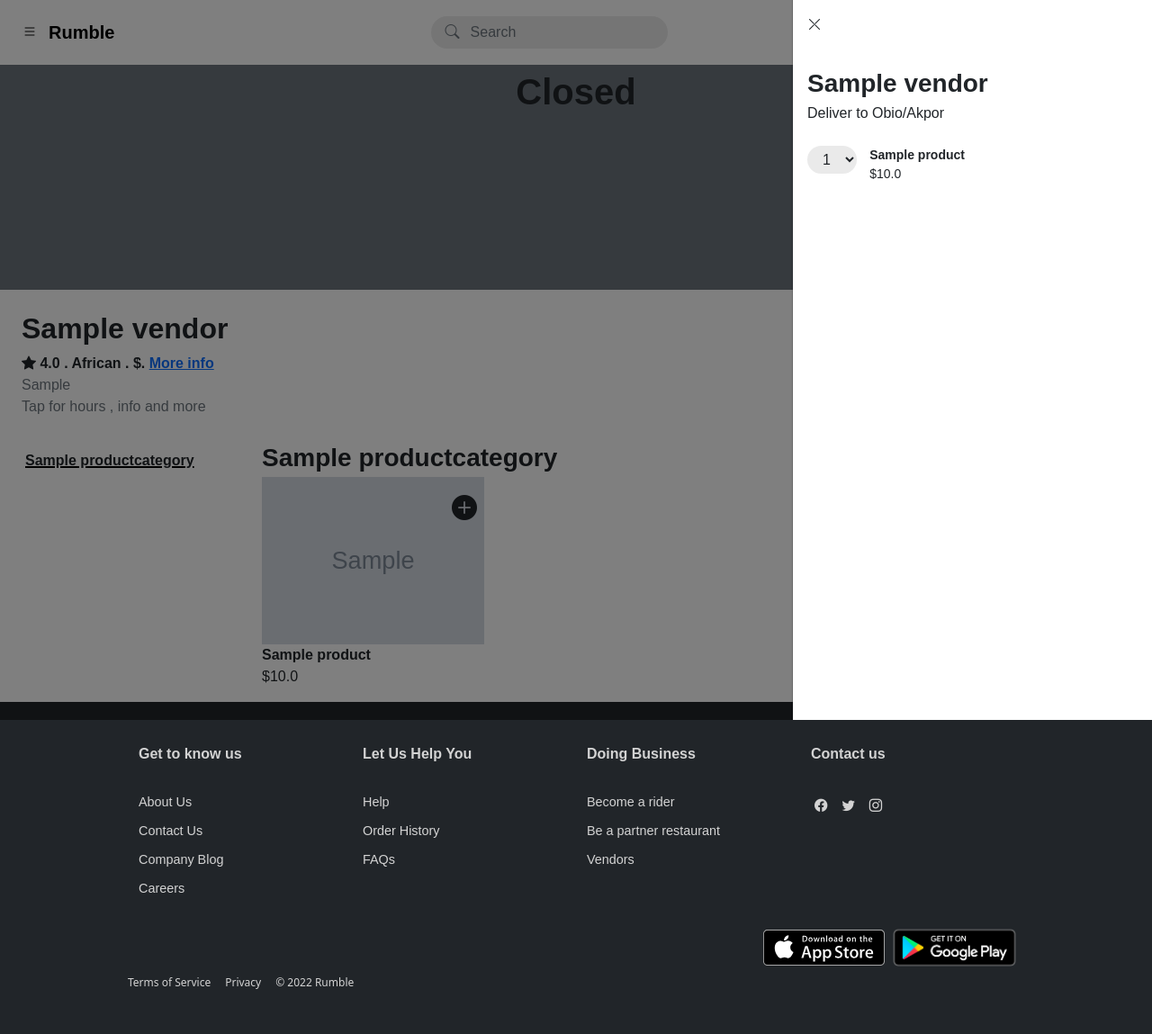
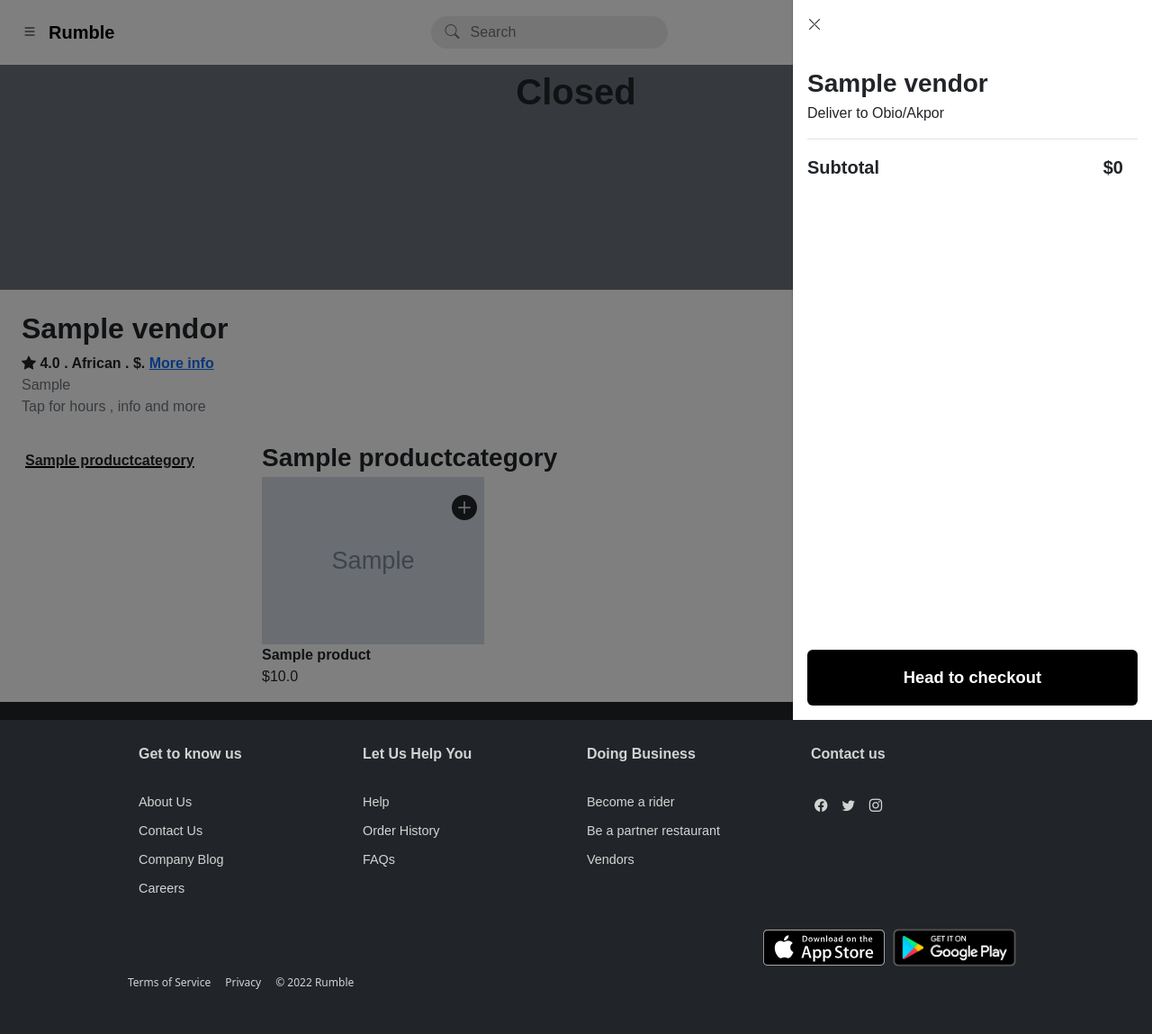
Before and after one commit to Armadillidiid/food-delivery-ecommerce, a Django app: a page that uses mysite/templates/store.html in a window 1280 px wide, after a click on "Cart". Shown: the whole page at 90% size. Run offline with Django 4.2, Linux system fonts and the light colour scheme; a user stored in the database is signed in; tables that the repository leaves empty hold one stand-in row (values such as "Sample post"); grey boxes marked "Sample" are stand-in pictures; some libraries are stand-ins or nearby versions; some web fonts are replaced.

Commit message:
Finish cart front end deisgn

```diff
--- a/mysite/models.py
+++ b/mysite/models.py
@@ -13,6 +13,7 @@ from phonenumber_field.modelfields import PhoneNumberField
 from django.contrib.auth.models import AbstractUser
 from django.core.validators import MaxValueValidator, MinValueValidator
 from PIL import Image
+from sqlalchemy import null
 
 # Create your models here.
 
@@ -111,11 +112,41 @@ class Product(models.Model):
                 img.save(self.image.path)
 
 
+class ShippingAddress(models.Model):
+    customer = models.ForeignKey(User, on_delete=models.SET_NULL, null=True, blank=True)
+    # order = models.ForeignKey(Order, on_delete=models.SET_NULL, null=True, blank=True)
+    address = models.CharField(max_length=200)
+    city = models.CharField(max_length=200)
+    state = models.CharField(max_length=200)
+    address = models.CharField(max_length=200)
+    number = PhoneNumberField()
+    date_added = models.DateField(auto_now_add=True)
+
+
 class Order(models.Model):
     customer = models.ForeignKey(User, on_delete=models.SET_NULL, null=True, blank=True)
+    vendor = models.ForeignKey(Vendor, on_delete=models.SET_NULL, null=True, blank=True)
+    shipping_address = models.ForeignKey(ShippingAddress , on_delete=models.SET_NULL, null=True, blank=True)
     date_order = models.DateField(auto_now_add=True)
     is_complete = models.BooleanField(default=False)
     transaction_id = models.CharField(max_length=100)
+
+    @property
+    def get_cart_price(self):
+        items = self.orderitem_set.all()
+        total = 0
+        for item in items:
+            total += item.product.price * item.quantity
+        return total
+
+    @property
+    def get_cart_quantity(self):
+        items = self.orderitem_set.all()
+        total = 0
+        for item in items:
+            total += item.quantity
+        return total
+
 
     def __str__(self):
         return str(self.id)
@@ -127,18 +158,6 @@ class OrderItem(models.Model):
 
     def __str__(self):
         return self.product.name
-
-
-class ShippingAddress(models.Model):
-    customer = models.ForeignKey(User, on_delete=models.SET_NULL, null=True, blank=True)
-    order = models.ForeignKey(Order, on_delete=models.SET_NULL, null=True, blank=True)
-    address = models.CharField(max_length=200)
-    city = models.CharField(max_length=200)
-    state = models.CharField(max_length=200)
-    address = models.CharField(max_length=200)
-    number = PhoneNumberField()
-    date_added = models.DateField(auto_now_add=True)
-
 
 
 
--- a/mysite/static/css/styles.css
+++ b/mysite/static/css/styles.css
@@ -239,7 +239,8 @@ ul li {
 }
 
 .sidenav {
-
+  /* does nothing */
+  color: black;
 }
 
 #productImageContainer {
@@ -270,6 +271,15 @@ ul li {
 
 }
 
+.image-cart {
+  height: 75px;
+  width: 75px;
+}
+
+.custom-border-cart {
+
+  border-top: 1px solid #E2E2E2;
+}
 
 
 /* .custom-link {
--- a/mysite/templates/partials/navbar-app.html
+++ b/mysite/templates/partials/navbar-app.html
@@ -87,17 +87,19 @@
                             <i class="bi bi-x-lg"></i>
                         </button>
                     </div>
-                    <div class="offcanvas-body">
+                    <div class="offcanvas-body d-flex flex-column justify-content-between">
+                        <div>
                             <div class="row">
                                 <span class="fs-3 fw-bold">{{ vendor.name }}</span>
                             </div>
                             <div class="row">
-                            <span class="fs-6">Deliver to Obio/Akpor</span>
+                                <span class="fs-6 mb-3">Deliver to Obio/Akpor</span>
                             </div>
-                        {% for product in products %}
-                        <div class="row my-4">
+                            {% for item in items %}
+                            <div class="row py-3 custom-border-cart">
                                 <div class="col-2">
                                     <select name="quantity" id="" class="btn btn-cart rounded-pill border-0 ">
+                                        <option value="{{ item.quantity }}">{{ item.quantity }}</option>
                                         {% for i in iterator %}
                                         <option value="{{ i }}">{{ i }}</option>
                                         {% endfor %}
@@ -105,17 +107,31 @@
                                 </div>
                                 <div class="col-6 ps-3">
                                     <div class="row">
-                                    <span class="fs-7 fw-bold">{{ product.name }}</span>
+                                        <span class="fs-7 fw-bold">{{ item.product.name }}</span>
                                     </div>
                                     <div class="row">
-                                    <span class="fs-7">${{ product.price }}</span>
+                                        <span class="fs-7">${{ item.product.price }}</span>
                                     </div>
                                 </div>
                                 <div class="col-4">
-
+                                    <img class="image-cart" src="{{ item.product.imageURL }}" alt="">
                                 </div>
                             </div>
                             {% endfor %}
+                            <div class="pe-3 d-flex justify-content-between py-3 custom-border-cart fw-bold fs-5">
+                                <span>Subtotal</span>
+                                <span>${{ order.get_cart_price }}</span>
+                            </div>
+                        </div>
+                        <div class="d-grid gap-2">
+                            {% if vendor.name %}
+                            <a href="{% url 'checkout' vendor.name %}" class="p-0 offcanvas-link">
+                                <button
+                                    class="btn col-12 bg-black text-white p-3 text-center fw-bold offcanvas-btn-custom offcanvas-font"
+                                    type="button">Head to checkout</button>
+                            </a>
+                            {% endif %}
+                        </div>
                     </div>
                 </div>
 
--- a/mysite/templates/store.html
+++ b/mysite/templates/store.html
@@ -11,8 +11,7 @@ Store Page | Rumble
     <div class="d-flex justify-content-center align-items-center text-center">
     {% for open_hour in open_hours %}
         {% if open_hour.weekday == current_day %}
-            {{ current_day }}{{ open_hour.weekday }}
-            {% if not current_time > open_time and not current_time < close_time%}
+            {% if not current_time > open_time and current_time < close_time %}
                 <span class="fs-1 fw-bold">Closed</span>
             {% endif %}
         {% endif %}
--- a/mysite/views.py
+++ b/mysite/views.py
@@ -3,7 +3,7 @@ from django.shortcuts import render, HttpResponse, HttpResponseRedirect, redirec
 from django.contrib import messages
 from django.contrib.messages import get_messages
 from django.contrib.auth import authenticate, login, logout
-from .forms import MyUserCreationForm
+from .forms import MyUserCreationForm, ShippingAddressForm
 from .models import *
 from django.contrib.auth.hashers import check_password, make_password
 from django.contrib.auth.decorators import login_required
@@ -102,15 +102,20 @@ def register(request):
 
 
 def store(request,  name):
+    customer = request.user
     vendor = Vendor.objects.get(name=name)
     products = Product.objects.filter(vendor=vendor.id)
     categories = ProductCategory.objects.filter(vendor=vendor.id)
     open_hours = OpenHour.objects.filter(vendor=vendor.id)
+    order, created = Order.objects.get_or_create(customer=customer, vendor=vendor, is_complete=False)
+    items = order.orderitem_set.all()
+
     # Get current date and time
     e = datetime.datetime.now()
     current_day =  e.strftime("%a")
     current_time = e.strftime("%H:%M:%S")
 
+    # Check if store is open
     is_open = False
     for open_hour in open_hours:
         if current_day == open_hour.weekday:
@@ -125,12 +130,45 @@ def store(request,  name):
         'current_day': current_day,
         'current_time': current_time,
         'is_open': is_open,
+        'order': order,
+        'items': items,
         'iterator': range(1,26)
         }
-
 
     return render(request, 'store.html', context)
 
 
+def checkout(request, name):
+    if request.method == 'POST':
+        pass
+
+    form = ShippingAddressForm()
+    context = {
+        'details': get_details(request, name),
+        'form': form
+    }
+    return render(request, 'checkout.html', context)
+
+
+def get_details(request, name):
+    customer = request.user
+    vendor = Vendor.objects.get(name=name)
+    products = Product.objects.filter(vendor=vendor.id)
+    categories = ProductCategory.objects.filter(vendor=vendor.id)
+    open_hours = OpenHour.objects.filter(vendor=vendor.id)
+    order, created = Order.objects.get_or_create(customer=customer, vendor=vendor, is_complete=False)
+    items = order.orderitem_set.all()
+
+    context = {
+        'vendor': vendor,
+        'products': products,
+        'categories': categories,
+        'open_hours': open_hours,
+        'order': order,
+        'items': items,
+        }
+
+    return context
+
 def details(request, id):
     return HttpResponse(f"Testing {id}")
--- a/setup/urls.py
+++ b/setup/urls.py
@@ -30,6 +30,7 @@ urlpatterns = [
     path('loutout/', views.logoutUser, name='logout'),
     path('home/', views.home, name='home'),
     path('store/<str:name>/', views.store, name='store'),
+    path('checkout/<str:name>/', views.checkout, name='checkout'),
 
     path('<int:id>/', views.details, name='details')
 ]
```
Also changed, not shown: mysite/forms.py (+8 -1 lines), mysite/templates/checkout.html (added, +22 -0 lines), mysite/migrations/0007_order_vendor.py (added), mysite/migrations/0008_remove_shippingaddress_order_order_shipping_address.py (added), static/images/upload/egusi-soup_3w5dvOD.jpg (added), static/images/upload/ice-cream-cup-2_unBR2es.jpg (added), static/images/upload/ice-cream-cup_hE1uRwT.jpg (added), static/images/upload/pexels-teejay-1362534_qaSe1ZR.jpg (added). Lines whose indentation alone changed are shown as unchanged.
